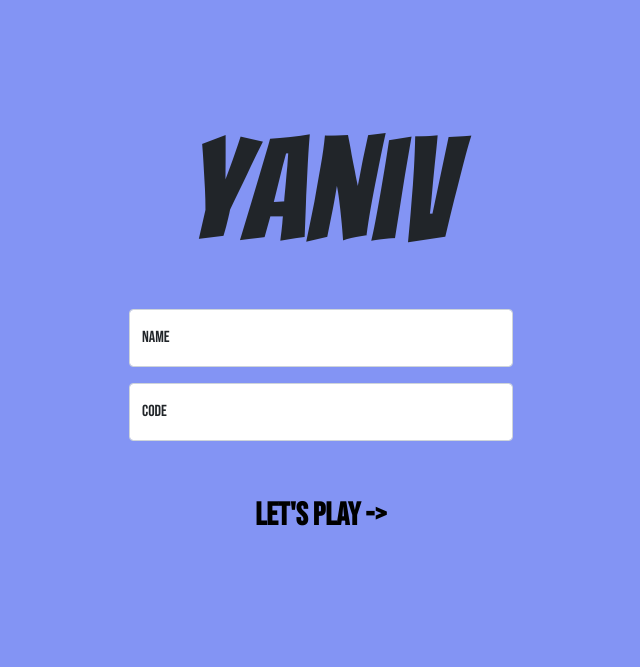
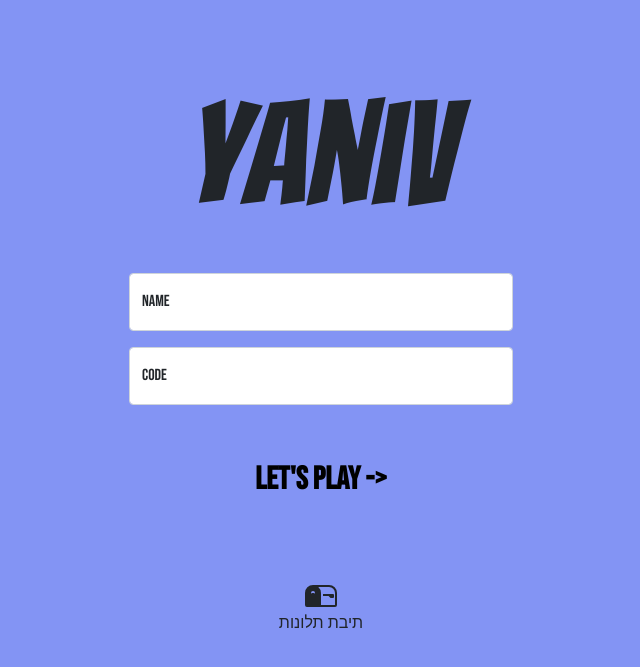
Before and after one commit to yuval4/yaniv-client, a PHP site: page / in a window 1280 px wide. Shown: the top 667 px of the page, without its empty margins (319-959 px from the left). Run offline with PHP 8.4, Linux system fonts and the light colour scheme.

Commit message:
Add files via upload

```diff
--- a/index.css
+++ b/index.css
@@ -48,6 +48,17 @@ body {
     color: #0d6efd;
 }
 
+#complaints-box {
+    text-decoration:none;
+    font-family: 'Heebo', sans-serif;
+    color: #212529;
+}
+
+#complaints-box:hover {
+    color: black;
+}
+
+
 @keyframes bganimation {
     0% {
         background-color: #7CCEE8;
--- a/index.html
+++ b/index.html
@@ -16,6 +16,9 @@
     <link rel="shortcut icon" type="image/jpg" href="assets/cards/honor_clubs.png"/>
     <title>yaniv</title>
     <link rel="shortcut icon" type="image/jpg" href="assets/cards/honor_clubs.png"/>
+    <link rel="preconnect" href="https://fonts.googleapis.com">
+    <link rel="preconnect" href="https://fonts.gstatic.com" crossorigin>
+    <link href="https://fonts.googleapis.com/css2?family=Heebo:wght@800&display=swap" rel="stylesheet">
 </head>
 
 <body>
@@ -37,6 +40,16 @@
                     let's play ->
                 </button>
         </form>
+
+        <section>
+            <a id="complaints-box" href="https://forms.gle/RNgmwjeTH7hze9vY7">
+                <svg xmlns="http://www.w3.org/2000/svg" width="32" height="32" fill="currentColor" class="bi bi-mailbox2" viewBox="0 0 16 16">
+                    <path d="M9 8.5h2.793l.853.854A.5.5 0 0 0 13 9.5h1a.5.5 0 0 0 .5-.5V8a.5.5 0 0 0-.5-.5H9v1z"/>
+                    <path d="M12 3H4a4 4 0 0 0-4 4v6a1 1 0 0 0 1 1h14a1 1 0 0 0 1-1V7a4 4 0 0 0-4-4zM8 7a3.99 3.99 0 0 0-1.354-3H12a3 3 0 0 1 3 3v6H8V7zm-3.415.157C4.42 7.087 4.218 7 4 7c-.218 0-.42.086-.585.157C3.164 7.264 3 7.334 3 7a1 1 0 0 1 2 0c0 .334-.164.264-.415.157z"/>
+                </svg>
+                <p>תיבת תלונות</p>
+            </a>
+        </section>
     </main>
 
     <script src="https://cdn.jsdelivr.net/npm/bootstrap@5.0.2/dist/js/bootstrap.bundle.min.js" integrity="sha384-MrcW6ZMFYlzcLA8Nl+NtUVF0sA7MsXsP1UyJoMp4YLEuNSfAP+JcXn/tWtIaxVXM" crossorigin="anonymous"></script>
```
